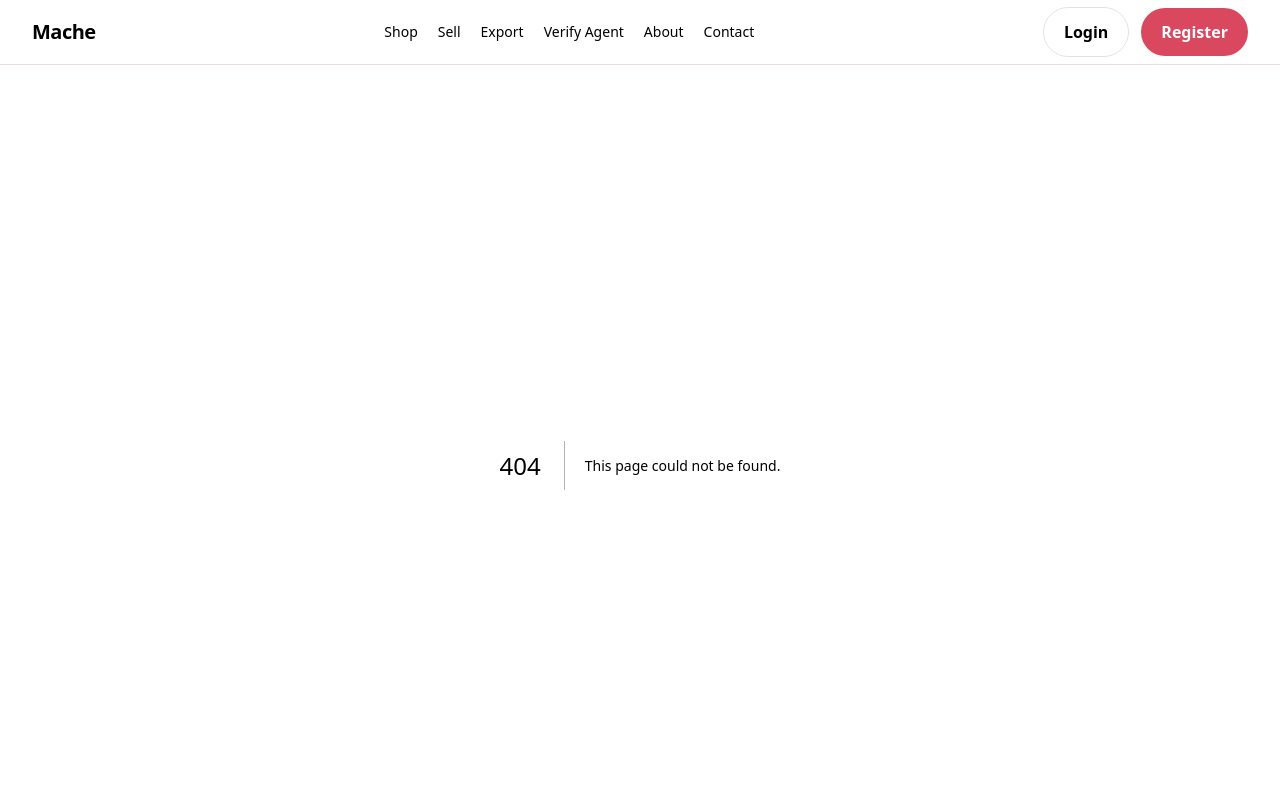
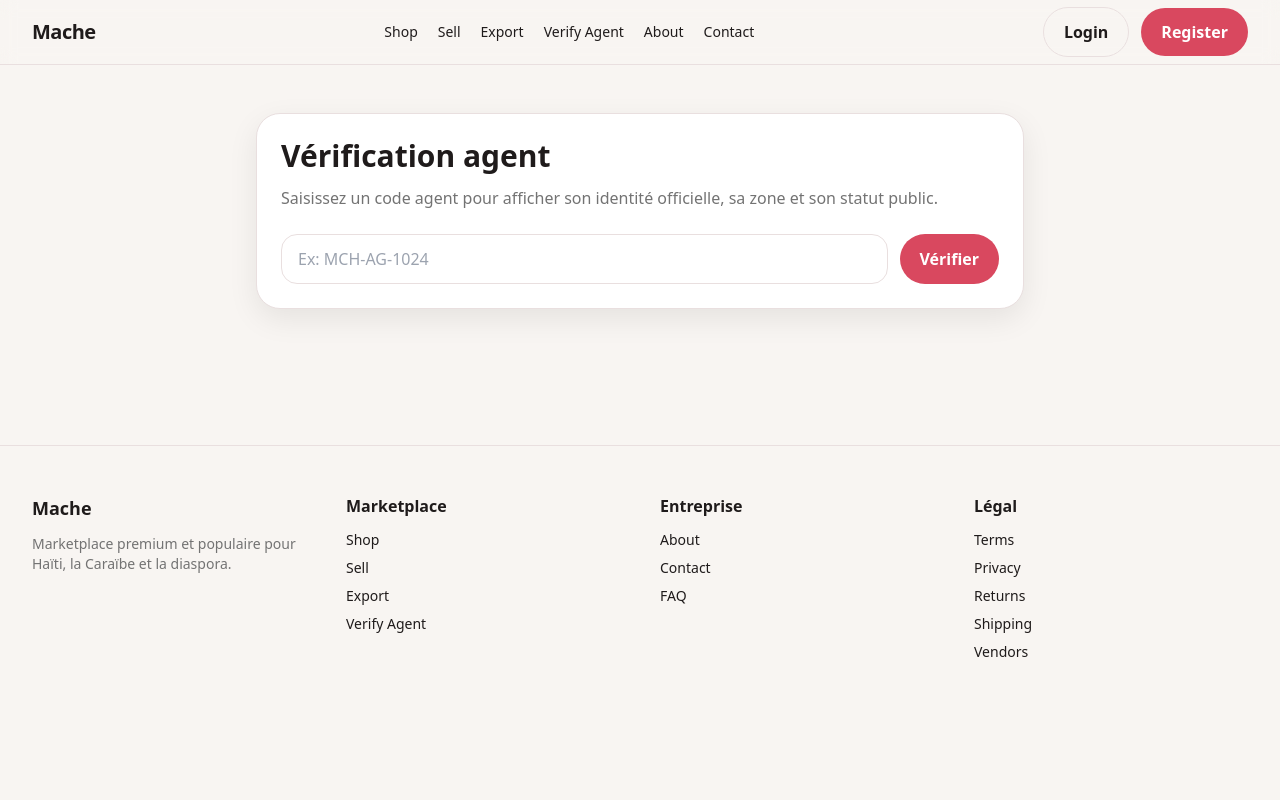
Before and after one commit to JhonnyVincent/MACHE, a Next.js app: page /verify-agent in a window 1280 px wide. Before the commit this address had no page. Shown: the top 800 px of the page. Built offline with nearby package versions, Linux system fonts and the light colour scheme.

Commit message:
Create page.tsx

```diff
--- /dev/null
+++ b/src/app/verify-agent/page.tsx
@@ -0,0 +1,83 @@
+"use client";
+
+import { useMemo, useState } from "react";
+import { agents } from "@/lib/mock-data";
+
+export default function VerifyAgentPage() {
+  const [code, setCode] = useState("");
+
+  const result = useMemo(() => {
+    return agents.find(
+      (agent) => agent.code.toLowerCase() === code.trim().toLowerCase()
+    );
+  }, [code]);
+
+  return (
+    <main className="container-page py-12">
+      <div className="mx-auto max-w-3xl">
+        <div className="card p-6">
+          <h1 className="text-3xl font-bold">Vérification agent</h1>
+          <p className="mt-3 text-neutral-500">
+            Saisissez un code agent pour afficher son identité officielle, sa zone
+            et son statut public.
+          </p>
+
+          <div className="mt-6 flex flex-col gap-3 sm:flex-row">
+            <input
+              value={code}
+              onChange={(e) => setCode(e.target.value)}
+              placeholder="Ex: MCH-AG-1024"
+              className="input"
+            />
+            <button className="btn-primary">Vérifier</button>
+          </div>
+        </div>
+
+        <div className="mt-6">
+          {result ? (
+            <div className="card p-6">
+              <div className="flex flex-col gap-6 sm:flex-row sm:items-center">
+                <img
+                  src={result.avatar}
+                  alt={result.fullName}
+                  className="h-24 w-24 rounded-full object-cover"
+                />
+
+                <div className="flex-1">
+                  <div className="flex flex-wrap items-center gap-3">
+                    <h2 className="text-2xl font-bold">{result.fullName}</h2>
+                    {result.officialBadge ? (
+                      <span className="badge">Badge officiel</span>
+                    ) : null}
+                  </div>
+
+                  <div className="mt-4 grid gap-2 text-sm">
+                    <p>
+                      <span className="font-semibold">Code :</span> {result.code}
+                    </p>
+                    <p>
+                      <span className="font-semibold">Zone :</span> {result.zone}
+                    </p>
+                    <p>
+                      <span className="font-semibold">Statut :</span> {result.status}
+                    </p>
+                    <p>
+                      <span className="font-semibold">Validité :</span> {result.validUntil}
+                    </p>
+                  </div>
+                </div>
+              </div>
+            </div>
+          ) : code.trim() ? (
+            <div className="card p-6">
+              <p className="font-semibold">Aucun agent trouvé pour ce code.</p>
+              <p className="mt-2 text-sm text-neutral-500">
+                Vérifie le format ou contacte le support Mache.
+              </p>
+            </div>
+          ) : null}
+        </div>
+      </div>
+    </main>
+  );
+}
```
